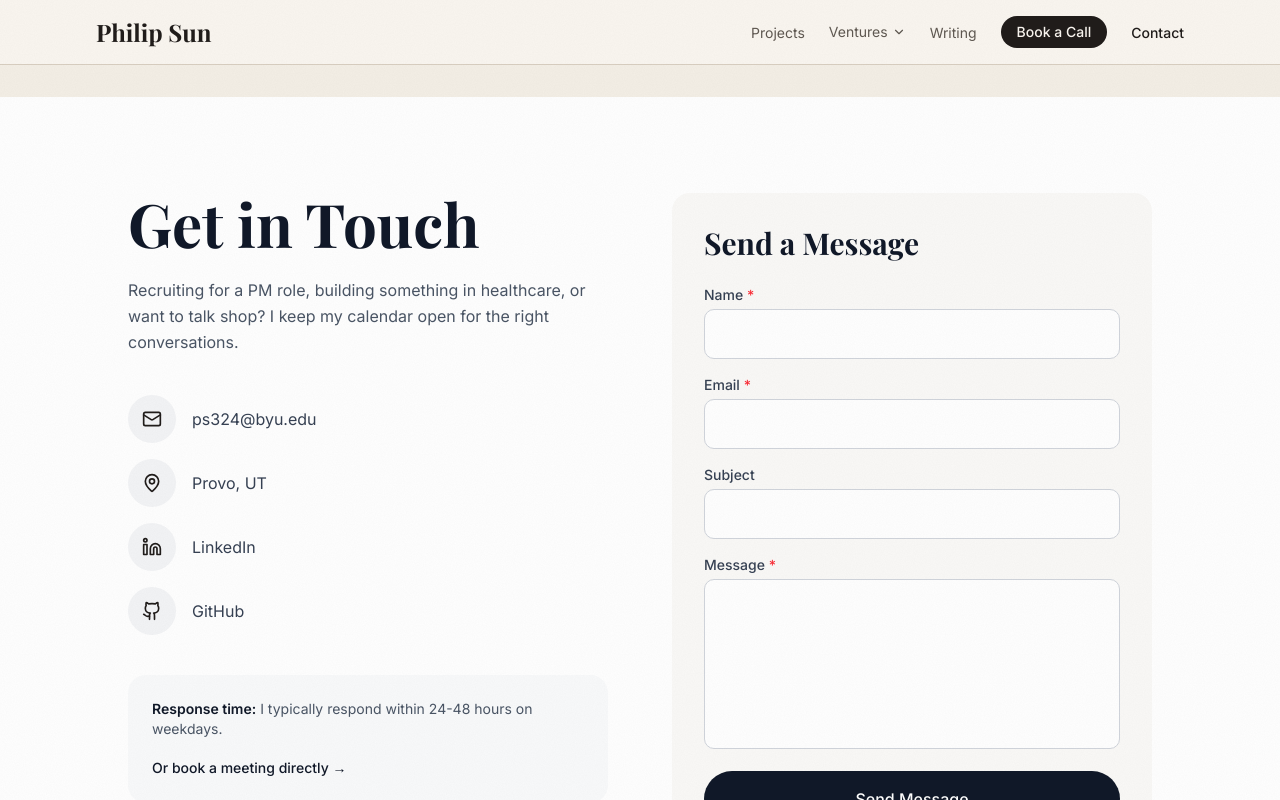
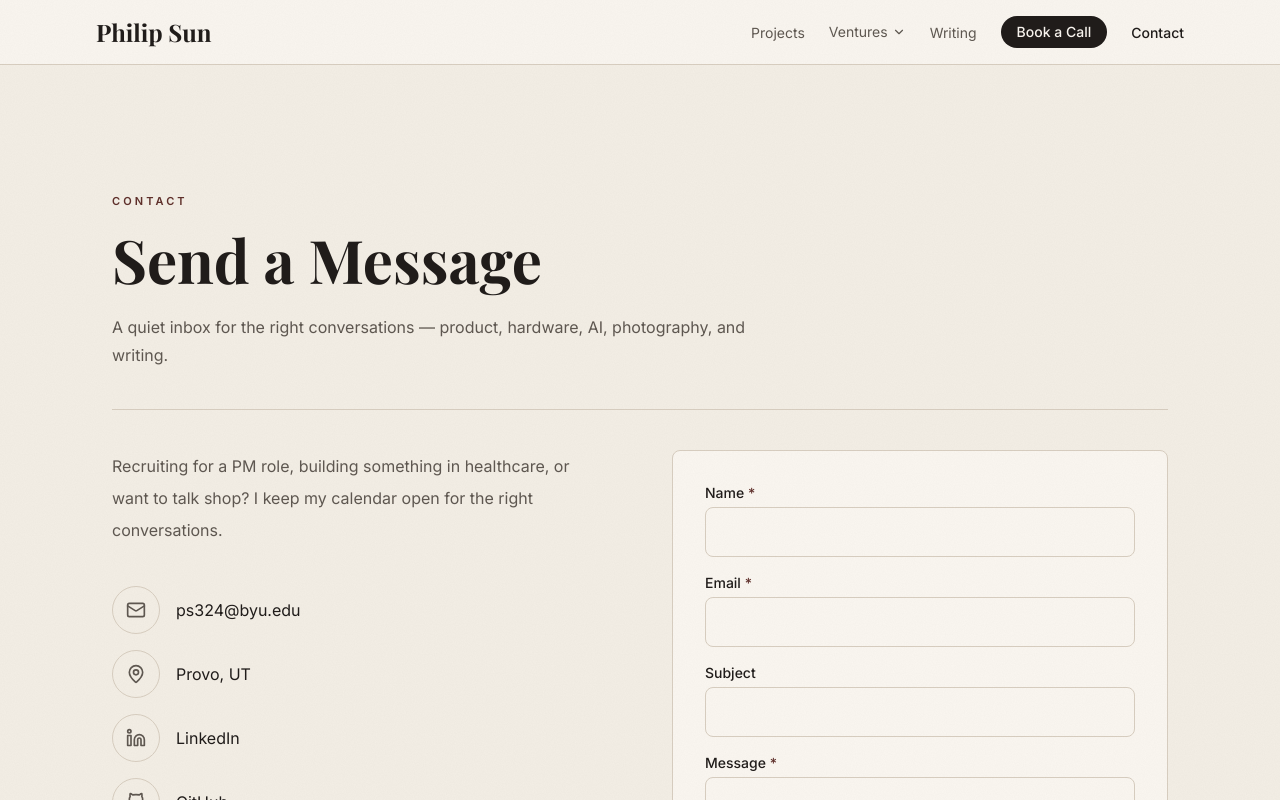
Before and after one commit to Psuncode/Personal-Bradning-, a Next.js app: page /contact in a window 1280 px wide. Shown: the top 800 px of the page. Built offline with nearby package versions, Linux system fonts and the light colour scheme.

Commit message:
feat(contact): editorial header and cream/ink form palette

```diff
--- a/src/components/sections/contact-section.tsx
+++ b/src/components/sections/contact-section.tsx
@@ -7,6 +7,7 @@ import { Mail, MapPin, Github, Linkedin } from 'lucide-react';
 import { siteConfig } from '@/data/site-config';
 import { saveContact } from '@/app/actions/contact';
 import type { ContactFormState } from '@/app/actions/contact';
+import { EditorialPageHeader } from '@/components/editorial/editorial-page-header';
 
 export function ContactSection() {
   const shouldReduceMotion = useReducedMotion();
@@ -33,21 +34,26 @@ export function ContactSection() {
     { success: false }
   );
 
+  const inputClass =
+    "w-full bg-[color:var(--color-paper-elevated)] border border-[color:var(--color-rule)] rounded-md px-4 py-3 text-[color:var(--color-ink)] placeholder:text-[color:var(--color-ink-soft)] focus:outline-none focus:border-[color:var(--color-accent)] focus:ring-1 focus:ring-[color:var(--color-accent)]";
+
   return (
-    <section className="bg-white py-24 px-6 md:px-12">
-      <div className="max-w-5xl mx-auto">
+    <>
+      <EditorialPageHeader
+        kicker="Contact"
+        title="Send a Message"
+        sub="A quiet inbox for the right conversations — product, hardware, AI, photography, and writing."
+      />
+
+      <section className="editorial-shell pb-24">
         <div className="grid md:grid-cols-2 gap-16">
-          {/* Left column */}
           <motion.div
             initial={shouldReduceMotion ? false : { opacity: 0, x: -20 }}
             whileInView={{ opacity: 1, x: 0 }}
             viewport={{ once: true }}
             transition={{ duration: 0.35 }}
           >
-            <h1 className="font-[family-name:var(--font-playfair)] text-5xl md:text-6xl text-gray-900 mb-6">
-              Get in Touch
-            </h1>
-            <p className="text-gray-600 leading-relaxed mb-10">
+            <p className="text-[color:var(--color-ink-soft)] leading-8 mb-10">
               Recruiting for a PM role, building something in healthcare, or want to talk shop? I keep my calendar open for the right conversations.
             </p>
 
@@ -56,17 +62,17 @@ export function ContactSection() {
                 href={siteConfig.links.email}
                 className="flex items-center gap-4 group"
               >
-                <span className="w-12 h-12 flex items-center justify-center rounded-full bg-gray-100 group-hover:bg-gray-900 group-hover:text-white transition-colors">
+                <span className="w-12 h-12 flex items-center justify-center rounded-full border border-[color:var(--color-rule)] text-[color:var(--color-ink-soft)] group-hover:bg-[color:var(--color-ink)] group-hover:text-[color:var(--color-paper-elevated)] group-hover:border-[color:var(--color-ink)] transition-colors">
                   <Mail className="size-5" />
                 </span>
-                <span className="text-gray-700">{siteConfig.email}</span>
+                <span className="text-[color:var(--color-ink)]">{siteConfig.email}</span>
               </a>
 
               <div className="flex items-center gap-4">
-                <span className="w-12 h-12 flex items-center justify-center rounded-full bg-gray-100">
+                <span className="w-12 h-12 flex items-center justify-center rounded-full border border-[color:var(--color-rule)] text-[color:var(--color-ink-soft)]">
                   <MapPin className="size-5" />
                 </span>
-                <span className="text-gray-700">Provo, UT</span>
+                <span className="text-[color:var(--color-ink)]">Provo, UT</span>
               </div>
 
               <a
@@ -75,10 +81,10 @@ export function ContactSection() {
                 rel="noopener noreferrer"
                 className="flex items-center gap-4 group"
               >
-                <span className="w-12 h-12 flex items-center justify-center rounded-full bg-gray-100 group-hover:bg-gray-900 group-hover:text-white transition-colors">
+                <span className="w-12 h-12 flex items-center justify-center rounded-full border border-[color:var(--color-rule)] text-[color:var(--color-ink-soft)] group-hover:bg-[color:var(--color-ink)] group-hover:text-[color:var(--color-paper-elevated)] group-hover:border-[color:var(--color-ink)] transition-colors">
                   <Linkedin className="size-5" />
                 </span>
-                <span className="text-gray-700">LinkedIn</span>
+                <span className="text-[color:var(--color-ink)]">LinkedIn</span>
               </a>
 
               <a
@@ -87,22 +93,22 @@ export function ContactSection() {
                 rel="noopener noreferrer"
                 className="flex items-center gap-4 group"
               >
-                <span className="w-12 h-12 flex items-center justify-center rounded-full bg-gray-100 group-hover:bg-gray-900 group-hover:text-white transition-colors">
+                <span className="w-12 h-12 flex items-center justify-center rounded-full border border-[color:var(--color-rule)] text-[color:var(--color-ink-soft)] group-hover:bg-[color:var(--color-ink)] group-hover:text-[color:var(--color-paper-elevated)] group-hover:border-[color:var(--color-ink)] transition-colors">
                   <Github className="size-5" />
                 </span>
-                <span className="text-gray-700">GitHub</span>
+                <span className="text-[color:var(--color-ink)]">GitHub</span>
               </a>
             </div>
 
-            <div className="bg-gray-50 rounded-2xl p-6">
-              <p className="text-sm text-gray-600">
-                <span className="font-semibold text-gray-900">Response time:</span>{' '}
+            <div className="border border-[color:var(--color-rule)] bg-[color:var(--color-paper-elevated)] rounded-md p-6">
+              <p className="text-sm text-[color:var(--color-ink-soft)]">
+                <span className="font-semibold text-[color:var(--color-ink)]">Response time:</span>{' '}
                 I typically respond within 24-48 hours on weekdays.
               </p>
               <div className="mt-4">
                 <Link
                   href="/meet"
-                  className="inline-flex items-center gap-2 text-sm font-medium text-gray-900 hover:underline"
+                  className="inline-flex items-center gap-2 text-sm font-medium text-[color:var(--color-ink)] hover:text-[color:var(--color-accent)] underline underline-offset-4"
                 >
                   Or book a meeting directly &rarr;
                 </Link>
@@ -110,39 +116,33 @@ export function ContactSection() {
             </div>
           </motion.div>
 
-          {/* Right column: form */}
           <motion.div
             initial={shouldReduceMotion ? false : { opacity: 0, x: 20 }}
             whileInView={{ opacity: 1, x: 0 }}
             viewport={{ once: true }}
             transition={{ duration: 0.35, delay: 0.1 }}
-            className="bg-[#faf9f7] rounded-2xl p-8"
+            className="border border-[color:var(--color-rule)] bg-[color:var(--color-paper-elevated)] rounded-md p-8"
           >
-            <h2 className="font-[family-name:var(--font-playfair)] text-3xl text-gray-900 mb-6">
-              Send a Message
-            </h2>
-
             {state.success && (
-              <div role="alert" aria-live="polite" className="mb-6 p-4 bg-green-50 border border-green-200 rounded-lg text-green-800 text-sm">
+              <div role="alert" aria-live="polite" className="mb-6 p-4 bg-green-50 border border-green-200 rounded-md text-green-800 text-sm">
                 Message sent! I&apos;ll get back to you soon.
               </div>
             )}
             {state.error && (
-              <div role="alert" aria-live="polite" className="mb-6 p-4 bg-red-50 border border-red-200 rounded-lg text-red-800 text-sm">
+              <div role="alert" aria-live="polite" className="mb-6 p-4 bg-red-50 border border-red-200 rounded-md text-red-800 text-sm">
                 {state.error} You can also email me at{' '}
                 <a href={siteConfig.links.email} className="underline">{siteConfig.email}</a> directly.
               </div>
             )}
 
             <form action={formAction} className="space-y-4">
-              {/* Hidden UTM inputs — populated from URL on mount */}
               <input type="hidden" name="utm_source" value={utmParams.utm_source} />
               <input type="hidden" name="utm_medium" value={utmParams.utm_medium} />
               <input type="hidden" name="utm_campaign" value={utmParams.utm_campaign} />
 
               <div>
-                <label htmlFor="name" className="block text-sm font-medium text-gray-700 mb-1">
-                  Name <span aria-hidden="true" className="text-red-500">*</span>
+                <label htmlFor="name" className="block text-sm font-medium text-[color:var(--color-ink)] mb-1">
+                  Name <span aria-hidden="true" className="text-[color:var(--color-accent)]">*</span>
                 </label>
                 <input
                   id="name"
@@ -150,13 +150,13 @@ export function ContactSection() {
                   type="text"
                   required
                   autoComplete="name"
-                  className="w-full bg-white border border-gray-300 rounded-lg px-4 py-3 text-gray-900 focus:outline-none focus:ring-2 focus:ring-gray-900"
+                  className={inputClass}
                 />
               </div>
 
               <div>
-                <label htmlFor="email" className="block text-sm font-medium text-gray-700 mb-1">
-                  Email <span aria-hidden="true" className="text-red-500">*</span>
+                <label htmlFor="email" className="block text-sm font-medium text-[color:var(--color-ink)] mb-1">
+                  Email <span aria-hidden="true" className="text-[color:var(--color-accent)]">*</span>
                 </label>
                 <input
                   id="email"
@@ -164,12 +164,12 @@ export function ContactSection() {
                   type="email"
                   required
                   autoComplete="email"
-                  className="w-full bg-white border border-gray-300 rounded-lg px-4 py-3 text-gray-900 focus:outline-none focus:ring-2 focus:ring-gray-900"
+                  className={inputClass}
                 />
               </div>
 
               <div>
-                <label htmlFor="subject" className="block text-sm font-medium text-gray-700 mb-1">
+                <label htmlFor="subject" className="block text-sm font-medium text-[color:var(--color-ink)] mb-1">
                   Subject
                 </label>
                 <input
@@ -177,34 +177,34 @@ export function ContactSection() {
                   name="subject"
                   type="text"
                   autoComplete="off"
-                  className="w-full bg-white border border-gray-300 rounded-lg px-4 py-3 text-gray-900 focus:outline-none focus:ring-2 focus:ring-gray-900"
+                  className={inputClass}
                 />
               </div>
 
               <div>
-                <label htmlFor="message" className="block text-sm font-medium text-gray-700 mb-1">
-                  Message <span aria-hidden="true" className="text-red-500">*</span>
+                <label htmlFor="message" className="block text-sm font-medium text-[color:var(--color-ink)] mb-1">
+                  Message <span aria-hidden="true" className="text-[color:var(--color-accent)]">*</span>
                 </label>
                 <textarea
                   id="message"
                   name="message"
                   required
                   rows={6}
-                  className="w-full bg-white border border-gray-300 rounded-lg px-4 py-3 text-gray-900 focus:outline-none focus:ring-2 focus:ring-gray-900 resize-none"
+                  className={`${inputClass} resize-none`}
                 />
               </div>
 
               <button
                 type="submit"
                 disabled={isPending}
-                className="w-full py-4 bg-gray-900 text-white rounded-full font-medium hover:bg-gray-700 transition-colors disabled:opacity-50 cursor-pointer disabled:cursor-not-allowed"
+                className="w-full py-4 bg-[color:var(--color-ink)] text-[color:var(--color-paper-elevated)] rounded-full font-medium hover:bg-[color:var(--color-accent)] transition-colors disabled:opacity-50 cursor-pointer disabled:cursor-not-allowed"
               >
                 {isPending ? 'Sending...' : 'Send Message'}
               </button>
             </form>
           </motion.div>
         </div>
-      </div>
-    </section>
+      </section>
+    </>
   );
 }
```
Also changed, not shown: 1 other file (tests, documents, lock files or other folders).
